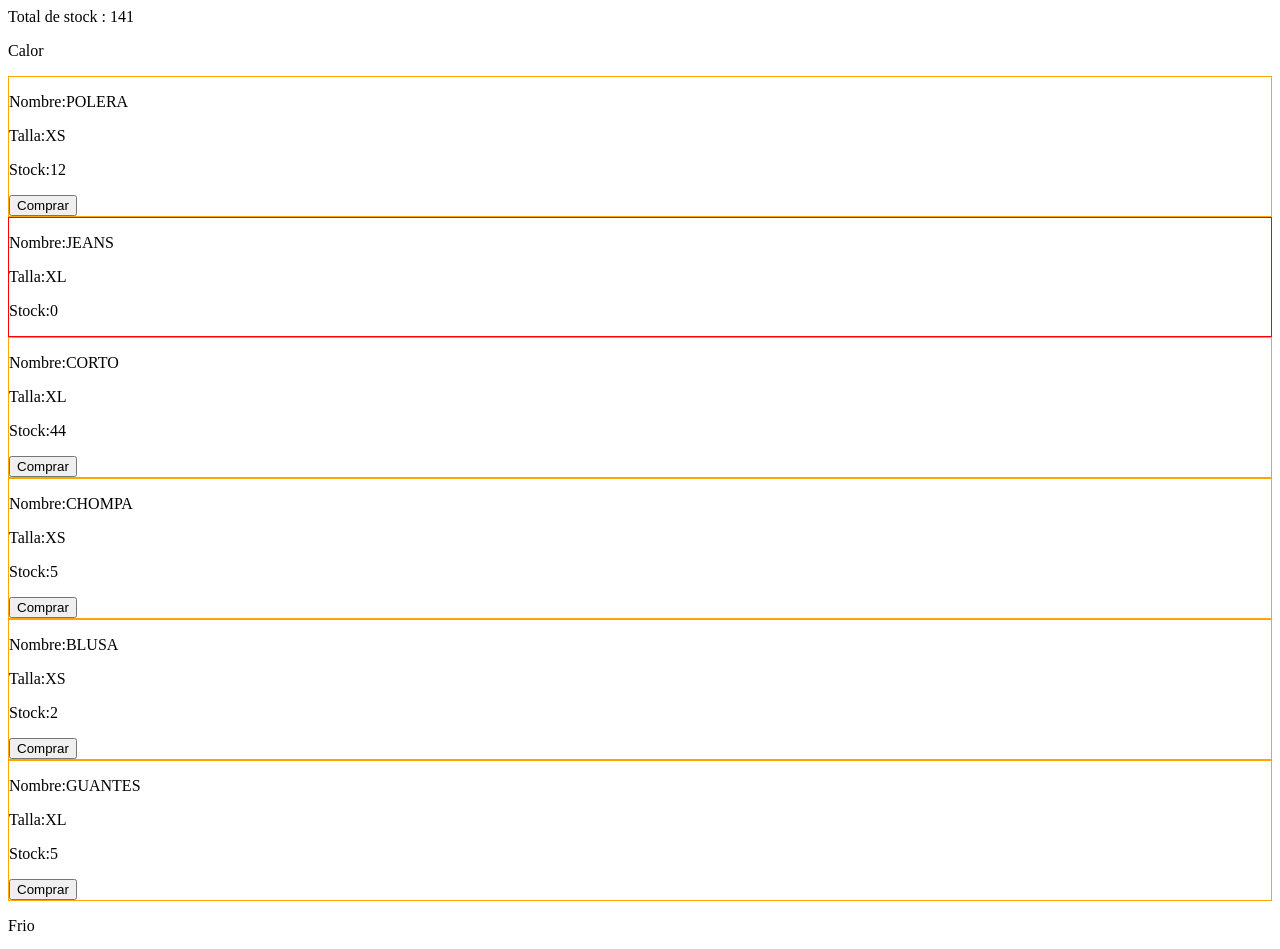
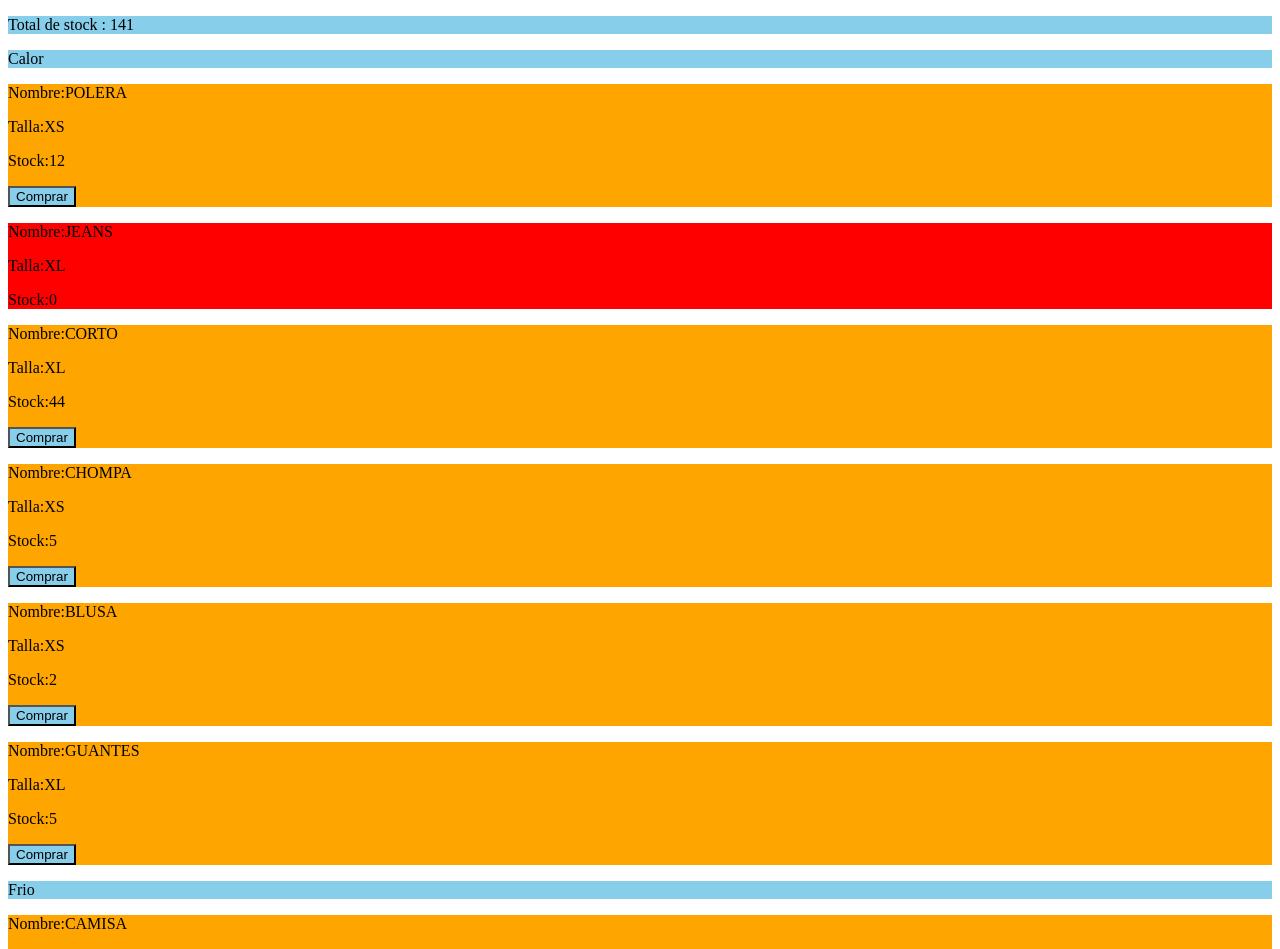
Before and after one commit to GeorgeOfSystem/angular_class, an Angular app: page / in a window 1280 px wide. Shown: the top 949 px of the page. Built offline with nearby package versions, Linux system fonts and the light colour scheme.

Commit message:
FrontEnd - Adding color

```diff
--- a/src/app/app.component.html
+++ b/src/app/app.component.html
@@ -1,15 +1,15 @@
-Total de stock : {{stock}}
+<p [ngStyle]="{'background':'skyblue'}"> Total de stock : {{stock}} </p>
 <div *ngIf="stock!=0">
-  <p>Calor</p>
+  <p [ngStyle]="{'background':'skyblue'}"> Calor </p>
   <div *ngFor="let product of hot">
     <products [name]="product.nombre" [size]="product.talla" [stock]="product.stock" (click)="buy(product)"></products>
   </div>
-  <p>Frio </p>
+  <p [ngStyle]="{'background':'skyblue'}"> Frio </p>
   <div *ngFor="let product of cold">
     <products [name]="product.nombre" [size]="product.talla" [stock]="product.stock" (click)="buy(product)"></products>
   </div>
 </div>
 
-<div *ngIf="stock==0">
+<div *ngIf="stock==0" [ngStyle]="{'background':'green'}">
   Vendiste todo
 </div>
--- a/src/app/products/products.component.html
+++ b/src/app/products/products.component.html
@@ -1,11 +1,11 @@
-<div *ngIf="stock!=0" style="border: 1px solid orange;">
+<div *ngIf="stock!=0" [ngStyle]="{'background':'orange'}">
   <p>Nombre:{{name | uppercase}}</p>
   <p>Talla:{{size | size}}</p>
   <p>Stock:{{stock}}</p>
-  <button (click)="buy()">Comprar</button>
+  <button [ngStyle]="{'background':'skyblue'}" (click)="buy()">Comprar</button>
 </div>
 
-<div *ngIf="stock==0" style="border: 1px solid red;">
+<div *ngIf="stock==0" [ngStyle]="{'background':'red'}">
   <p>Nombre:{{name | uppercase}}</p>
   <p>Talla:{{size | size}}</p>
   <p>Stock:{{stock}}</p>
```
